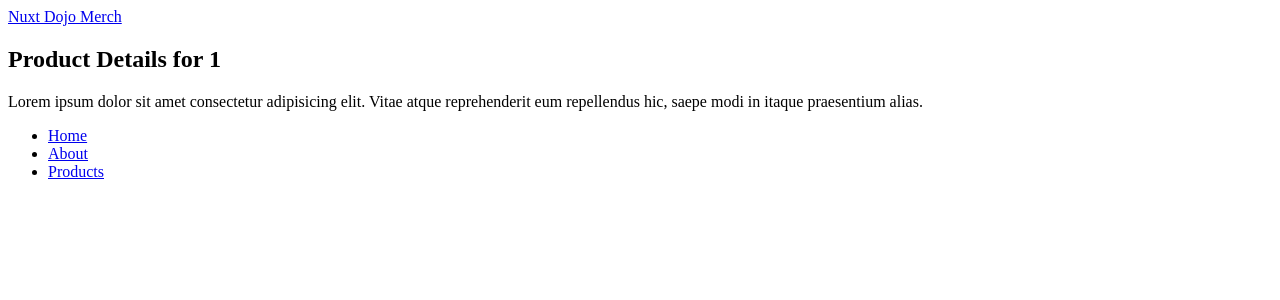
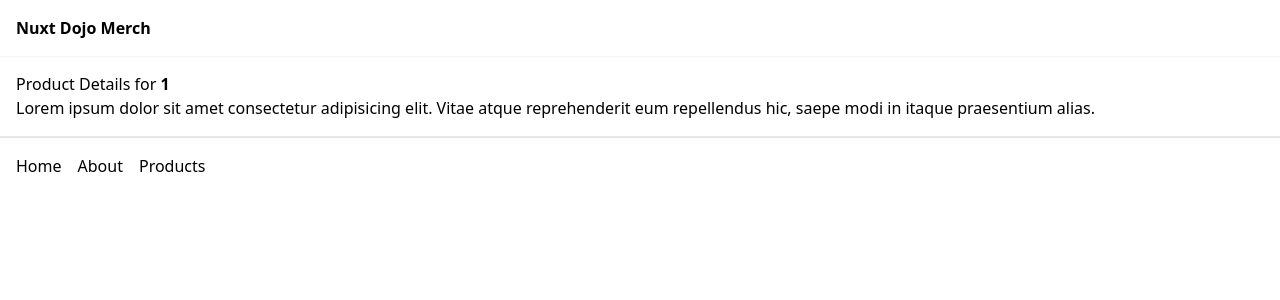
Before and after one commit to Iftee97/first-nuxt3-app, a Nuxt app: page /products/1 in a window 1280 px wide. Shown: the top 300 px of the page. Built offline with nearby package versions, Linux system fonts and the light colour scheme.

Commit message:
added tailwind css and tailwind classes

```diff
--- /dev/null
+++ b/assets/css/tailwind.css
@@ -0,0 +1,3 @@
+@tailwind base;
+@tailwind components;
+@tailwind utilities;
--- a/layouts/default.vue
+++ b/layouts/default.vue
@@ -1,9 +1,9 @@
 <template>
   <div>
-    <header>
-      <nav>
-        <NuxtLink to="/">Nuxt Dojo</NuxtLink>
-        <ul>
+    <header class="shadow-sm bg-white">
+      <nav class="container mx-auto p-4 flex justify-between items-center">
+        <NuxtLink to="/" class="font-bold">Nuxt Dojo</NuxtLink>
+        <ul class="flex items-center gap-4">
           <li><NuxtLink to="/">Home</NuxtLink></li>
           <li><NuxtLink to="/about">About</NuxtLink></li>
           <li><NuxtLink to="/products">Products</NuxtLink></li>
@@ -11,7 +11,7 @@
       </nav>
     </header>
 
-    <div>
+    <div class="container mx-auto p-4">
       <slot />
     </div>
   </div>
--- a/layouts/products.vue
+++ b/layouts/products.vue
@@ -1,17 +1,17 @@
 <template>
   <div>
-    <header>
-      <nav>
-        <NuxtLink to="/products">Nuxt Dojo Merch</NuxtLink>
+    <header class="shadow-sm bg-white">
+      <nav class="container mx-auto p-4 flex justify-between items-center">
+        <NuxtLink to="/products" class="font-bold">Nuxt Dojo Merch</NuxtLink>
       </nav>
     </header>
 
-    <div>
+    <div class="container mx-auto p-4">
       <slot />
     </div>
 
-    <footer>
-      <ul>
+    <footer class="container mx-auto p-4 flex justify-between border-t-2">
+      <ul class="flex items-center gap-4">
         <li><NuxtLink to="/">Home</NuxtLink></li>
         <li><NuxtLink to="/about">About</NuxtLink></li>
         <li><NuxtLink to="/products">Products</NuxtLink></li>
--- a/nuxt.config.ts
+++ b/nuxt.config.ts
@@ -1,4 +1,7 @@
-// https://v3.nuxtjs.org/api/configuration/nuxt.config
 export default defineNuxtConfig({
+  modules: ['@nuxtjs/tailwindcss'],
 
+  tailwindcss: {
+    // Options
+  }
 })
--- a/package.json
+++ b/package.json
@@ -8,6 +8,7 @@
     "postinstall": "nuxt prepare"
   },
   "devDependencies": {
+    "@nuxtjs/tailwindcss": "^6.1.3",
     "nuxt": "3.0.0-rc.11"
   }
 }
```
Also changed, not shown: 1 other file (tests, documents, lock files or other folders).
